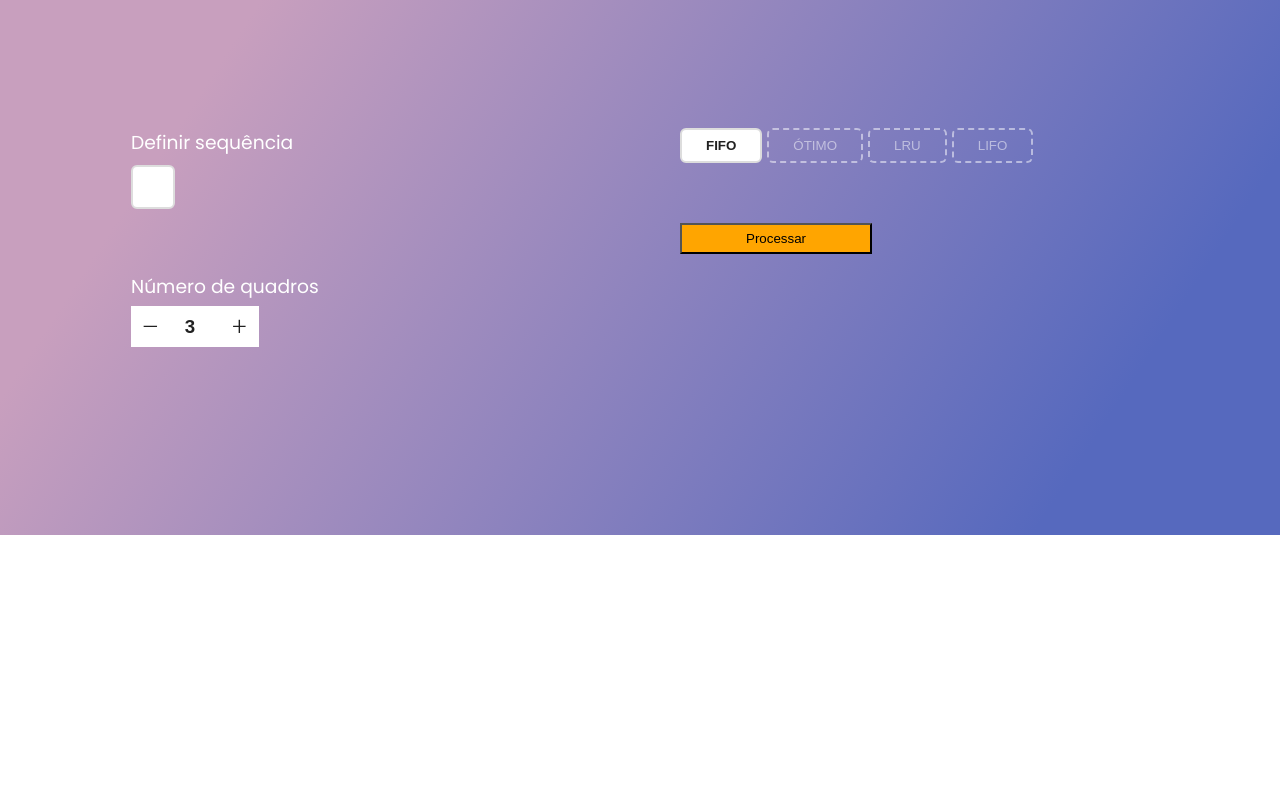
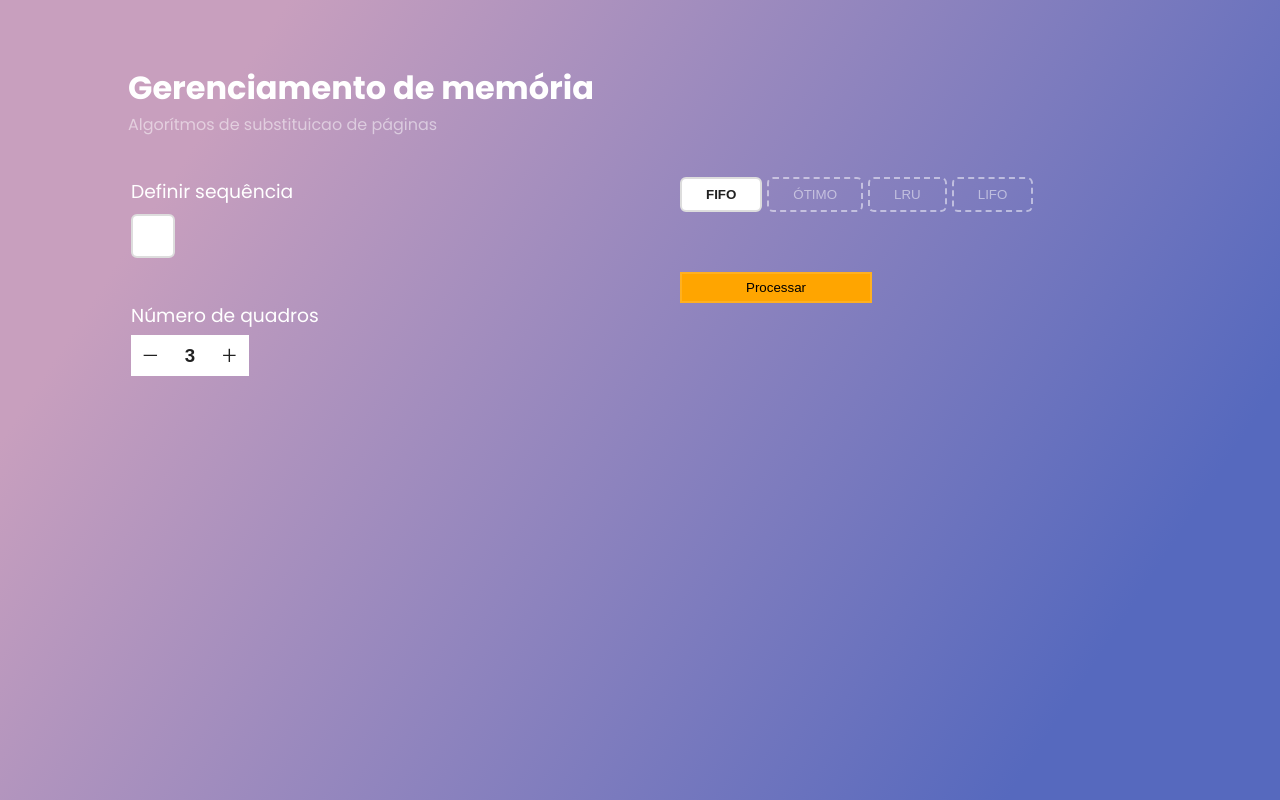
Before and after one commit to joao-coimbra/algoritmos-substituicao-paginas, a React (Create React App) app: page / in a window 1280 px wide. Built offline with nearby package versions, Linux system fonts and the light colour scheme.

Commit message:
make it better

```diff
--- a/public/index.html
+++ b/public/index.html
@@ -24,7 +24,7 @@
       work correctly both with client-side routing and a non-root public URL.
       Learn how to configure a non-root public URL by running `npm run build`.
     -->
-    <title>React App</title>
+    <title>Algorítmos de substituição de páginas</title>
   </head>
   <body>
     <noscript>You need to enable JavaScript to run this app.</noscript>
--- a/src/App.jsx
+++ b/src/App.jsx
@@ -1,4 +1,4 @@
-import { useState } from 'react';
+import { useState, useEffect } from 'react';
 import './App.scss';
 
 // import Slider from './components/Slider';
@@ -11,9 +11,52 @@ function App() {
     const [seq, setSeq] = useState(['']);
     const [quadros, setQuadros] = useState(3);
 
+    useEffect(() => {
+        let a = [...seq]
+        a.pop()
+        let result = []
+        for(let x in a) {
+            let value = a[x];
+            let index = parseInt(x);
+            if(!index) {
+                result.push([value, ...Array(quadros-1).fill(null)])
+                console.log(result)
+            } else {
+                if(result[index-1].includes(value)) {
+                    result.push(result[index-1])
+                } else {
+                    if(result[index-1].includes(null)) {
+                    } else result.push([4, 7, 1])
+                }
+            }
+        }
+        console.log(result);
+
+        // a.forEach((x, index) => {
+        //     if(!index) {
+        //         setResult([[x, ...Array(quadros-1).fill(null)]])
+        //     } else {
+        //         console.log(result[index-1], x)
+        //         if(result[index-1].includes(x)) {
+        //             result[index] = result[index-1]
+        //             setResult([...result])
+        //         } else {
+
+        //         }
+        //         // console.log()
+        //         // setResult([[x, '', '']])
+        //     }
+        // });
+    }, [seq, quadros])
+
+
     return (
         <div className="App">
             <div className="container">
+                <div className="title">
+                    <h1>Gerenciamento de memória</h1>
+                    <h2>Algorítmos de substituicao de páginas</h2>
+                </div>
                 <SetSequence seq={seq} setSeq={value => setSeq(value)} />
                 <div className="set-quantity">
                     <h3>Número de quadros</h3>
@@ -23,7 +66,7 @@ function App() {
                                 quadros > 1 && setQuadros(parseInt(quadros)-1)
                             }}
                         ><AiOutlineMinus /></button>
-                        <input type="number" value={quadros} min='1'
+                        <input style={{width: quadros.toString().length+'ch'}} type="number" value={quadros} min='1'
                             onChange={e => {
                                 if((parseInt(e.target.value) <= 50 && parseInt(e.target.value) >= 1) || !e.target.value) {
                                     setQuadros(e.target.value)
--- a/src/App.scss
+++ b/src/App.scss
@@ -1,10 +1,9 @@
 .App {
     width: 100vw;
-    // height: 100vh;
-    background: linear-gradient(123.15deg, #C89FBE 16%, #5669BE 84.81%);
+    height: 100%;
 
     .container {
-        padding: 10%;
+        padding: 5% 10%;
 
         h3 {
             color: white;
@@ -15,19 +14,46 @@
         }
 
         display: grid;
-        gap: 60px 80px;
+        gap: 40px 80px;
         grid-template-columns: repeat(2, minmax(0, 1fr));
-        grid-template-areas: 'seq result'
+        grid-template-areas: 'title title' 'seq result'
         'qnt result'
         'none result';
 
+        .title {
+            grid-area: title;
+
+            // line-height: 50%;
+
+            h1, h2 {
+                margin: 0;
+            }
+
+            h1 {
+                color: white;
+            }
+
+            h2 {
+                color: #ffffff80;
+                font-weight: 500;
+                font-size: 12pt;
+            }
+
+            @media screen and (max-width: 720px) {
+                line-height:initial;
+
+                text-align: center;
+            }
+        }
+
         @media screen and (max-width: 720px) {
             grid-template-columns: repeat(1, minmax(0, 1fr));
-            grid-template-areas: 'seq'
+            grid-template-areas: 'title'
+            'seq'
             'qnt'
             'result';
             gap: 40px;
-            padding: 20% 10%;
+            padding: 10%;
 
         }
 
@@ -45,7 +71,7 @@
                     background-color: white;
                     outline: none;
                     box-sizing: content-box;
-                    width: 2ch;
+                    // width: 2ch;
                     height: 1ch;
                     padding: 15px;
                     font-size: 14pt;
--- a/src/components/Result/Table/styles.scss
+++ b/src/components/Result/Table/styles.scss
@@ -2,7 +2,7 @@
     width: fit-content;
     max-width: 100%;
     height: fit-content;
-    max-height: 50vh;
+    max-height: 40vh;
     box-shadow: -2px 2px 10px rgba($color: #000000, $alpha: .15);
 
     > div.content {
--- a/src/components/Result/styles.scss
+++ b/src/components/Result/styles.scss
@@ -39,14 +39,25 @@
         }
 
         @media screen and (max-width: 720px) {
-            gap: 0;
-            justify-content: space-between;
+            gap: 10px;
+            // flex-wrap: nowrap;
+            // justify-content: space-between;
         }
     }
 
     > button.process {
+        cursor: pointer;
         background-color: orange;
+        border: 2px solid #ffffff20;
         width: fit-content;
         padding: 6px 64px;
+
+        transition: all 300ms;
+
+        &:hover {
+            color: white;
+            background-color: rgb(255, 187, 60);
+
+        }
     }
 }
--- a/src/index.css
+++ b/src/index.css
@@ -2,10 +2,14 @@
 
 body {
   margin: 0;
+  min-height: 100vh;
+  overflow-x: hidden;
   box-sizing: border-box;
   font-family: 'Poppins', sans-serif;
   -webkit-font-smoothing: antialiased;
   -moz-osx-font-smoothing: grayscale;
+  background: linear-gradient(123.15deg, #C89FBE 16%, #5669BE 84.81%);
+
 }
 
 input::-webkit-outer-spin-button,
```
Also changed, not shown: src/components/SetSequence/styles.scss (+7 -0 lines).
